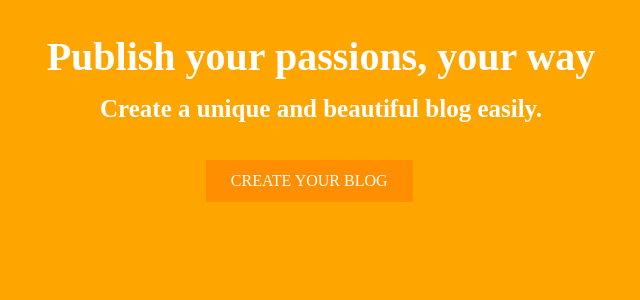
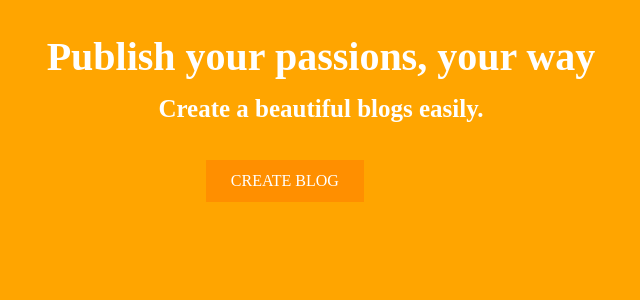
Before and after one commit to Sandeep-Bangwal/Blog-Creator, a PHP site: page /Blog/ in a window 1280 px wide. Shown: the part 61-361 px from the top of the page, without its empty margins (319-959 px from the left). Run offline with PHP 8.4, Linux system fonts and the light colour scheme; some libraries are stand-ins or nearby versions.

Commit message:
Update index.php

```diff
--- a/index.php
+++ b/index.php
@@ -21,9 +21,9 @@
        </div>
     </header>
     <div class="container">
-        <h2>Publish your  passions, your way <br> <span>Create a unique and beautiful blog easily.</span></h2>
+        <h2>Publish your  passions, your way <br> <span>Create a beautiful blogs easily.</span></h2>
     </div>
-    <a  href="login.php" class="btn">CREATE YOUR BLOG</a>
+    <a  href="login.php" class="btn">CREATE BLOG</a>
 
 
 </body>
```
